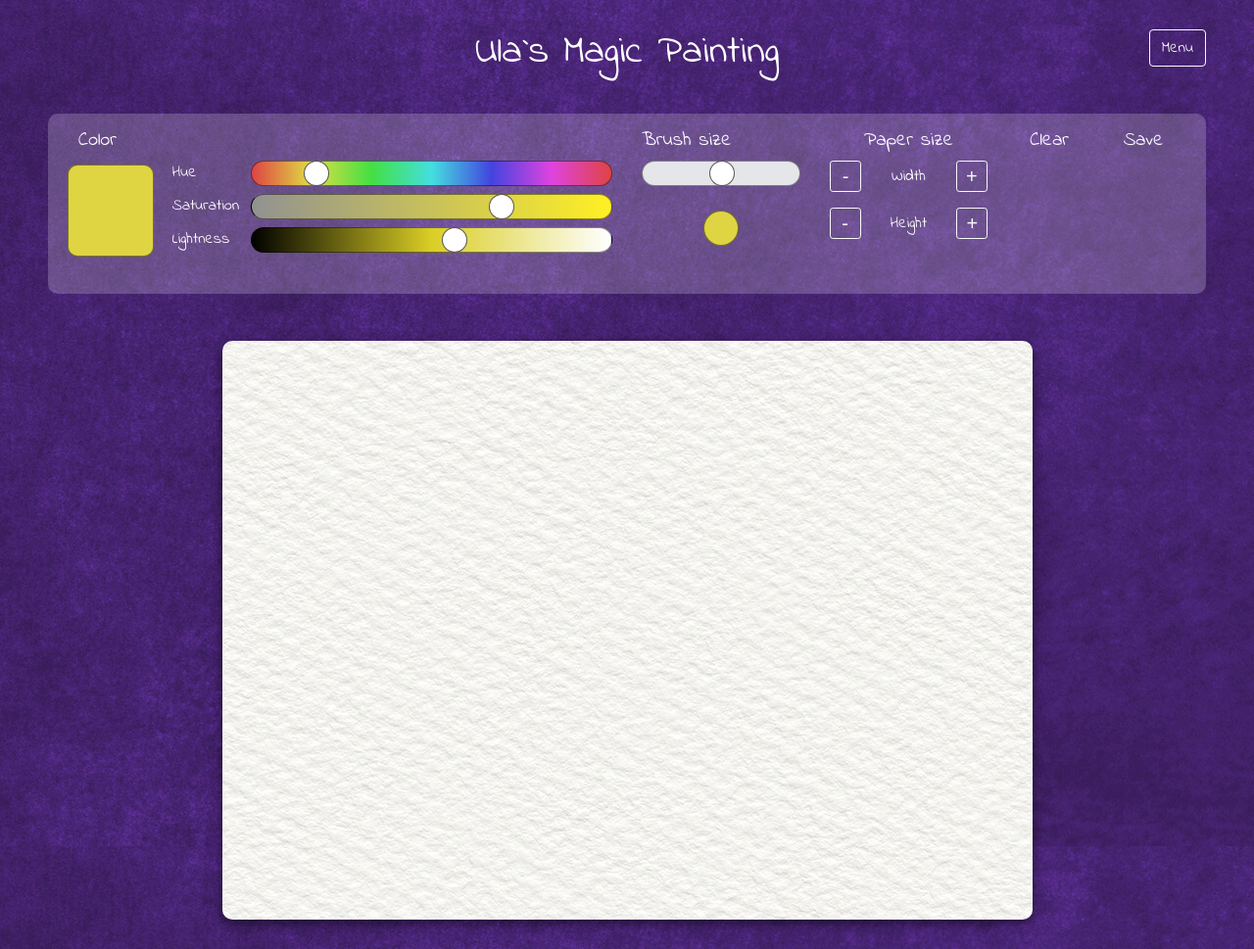
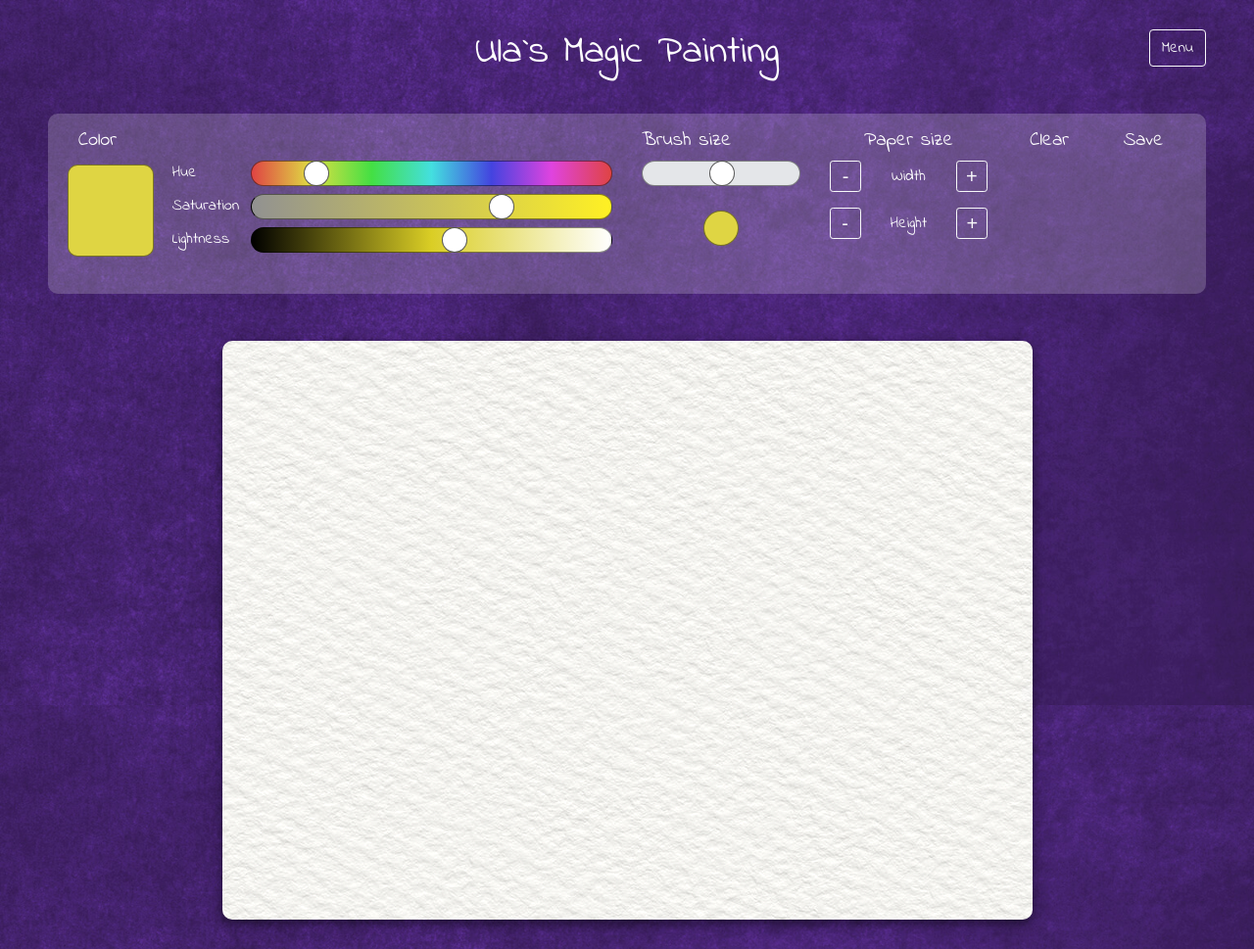
Before and after one commit to UrszulaP/Paint, a PHP site: page /index.html in a window 1280 px wide. Shown: the whole page at 98% size. Run offline with PHP 8.4, Linux system fonts and the light colour scheme; some libraries are stand-ins or nearby versions.

Commit message:
change bg img size

```diff
--- a/css/style.css
+++ b/css/style.css
@@ -1,5 +1,6 @@
 body {
     background-image: url("../img/background.jpg");
+    background-size: 100%;
     font-family: 'Indie Flower', cursive;
     color: white;
 }
```
